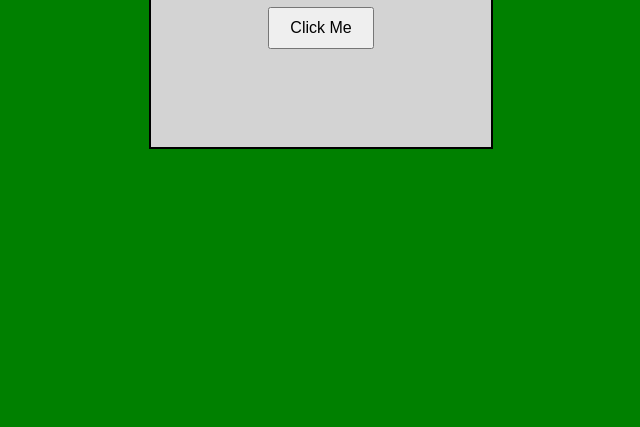
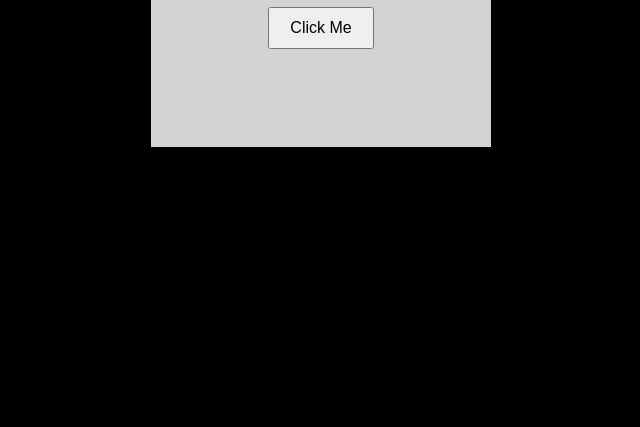
Before and after one commit to Schnell10/ghDistant, a plain HTML site: page index.html in a window 1280 px wide. Shown: the part 373-800 px from the top of the page, without its empty margins (319-959 px from the left). Drawn offline with Linux system fonts and the light colour scheme.

Commit message:
C10: changement fond en noir

```diff
--- a/style.css
+++ b/style.css
@@ -1,5 +1,5 @@
 :root {
-    --background-color: green;
+    --background-color: black;
 }
 
 body {
```
Also changed, not shown: suivi/commitInfo.txt.
